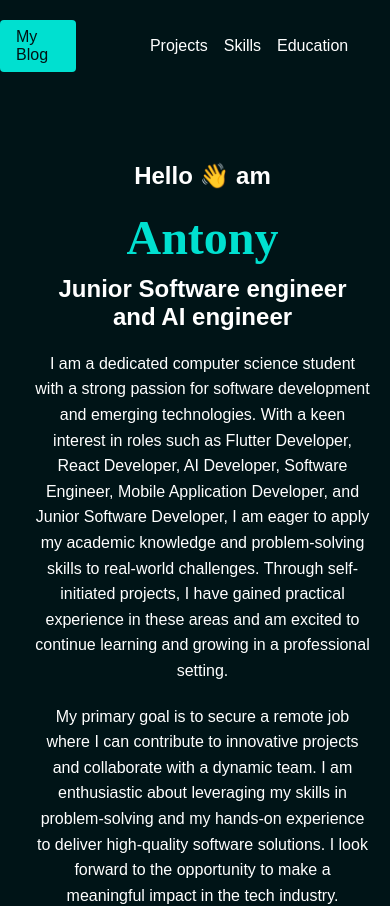
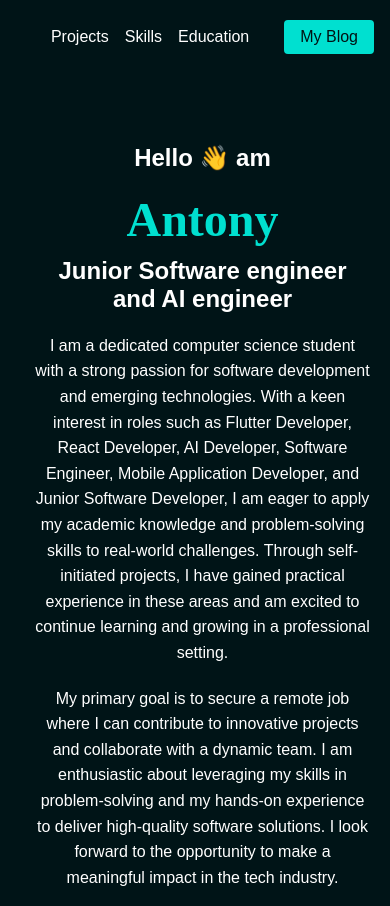
Before and after one commit to Titanantony/myPortfolio, a React (Create React App) app: page / in a window 390 px wide. Shown: the top 906 px of the page. Built offline with nearby package versions, Linux system fonts and the light colour scheme; no server answers.

Commit message:
FIX: css to display the we-log to the right

```diff
--- a/src/Layout/RootLayout.css
+++ b/src/Layout/RootLayout.css
@@ -52,7 +52,7 @@
 
 @media (max-width: 335px) {
     .website-blog {
-        display: none;
+        margin-right: 1rem;
     }
 
 }
@@ -88,9 +88,5 @@
         align-items: center;
     }
 
-    .nav-main {
-        order: 3;
-        width: 100%;
-        margin: 1rem 0;
-    }
+
 }
```
